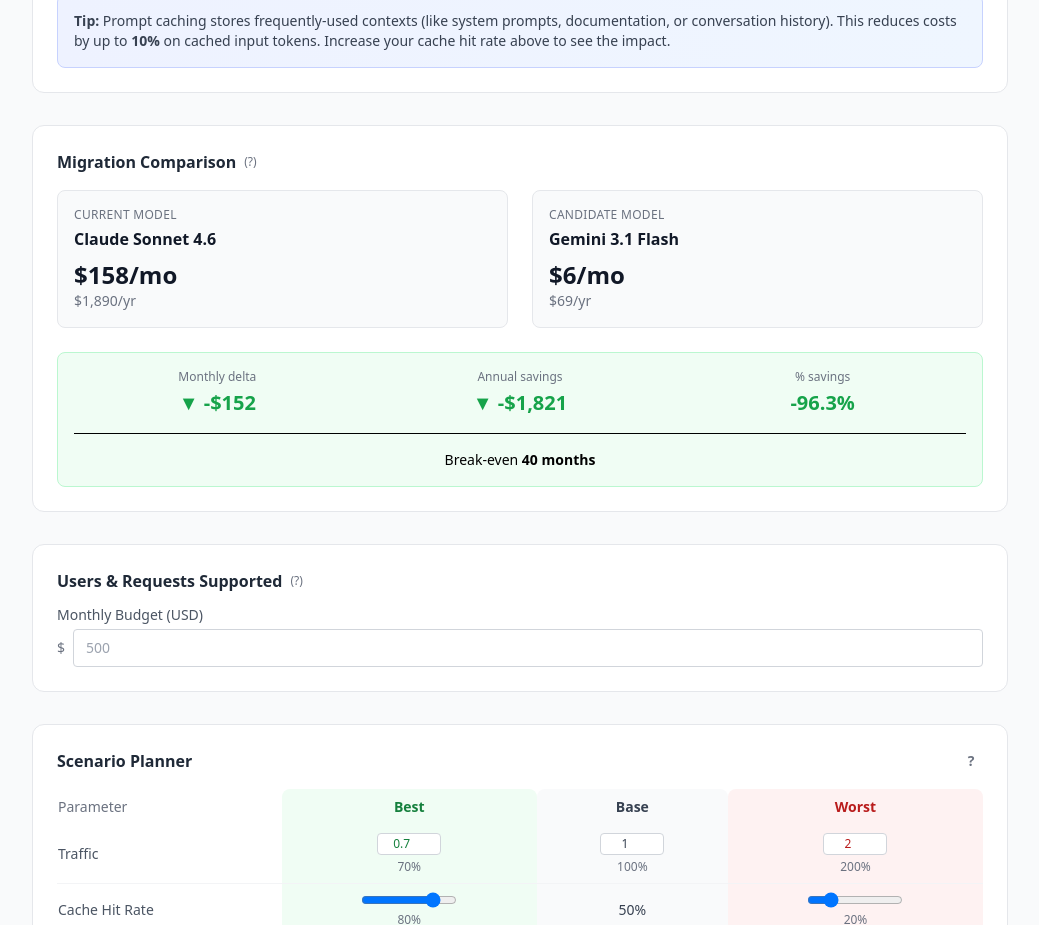
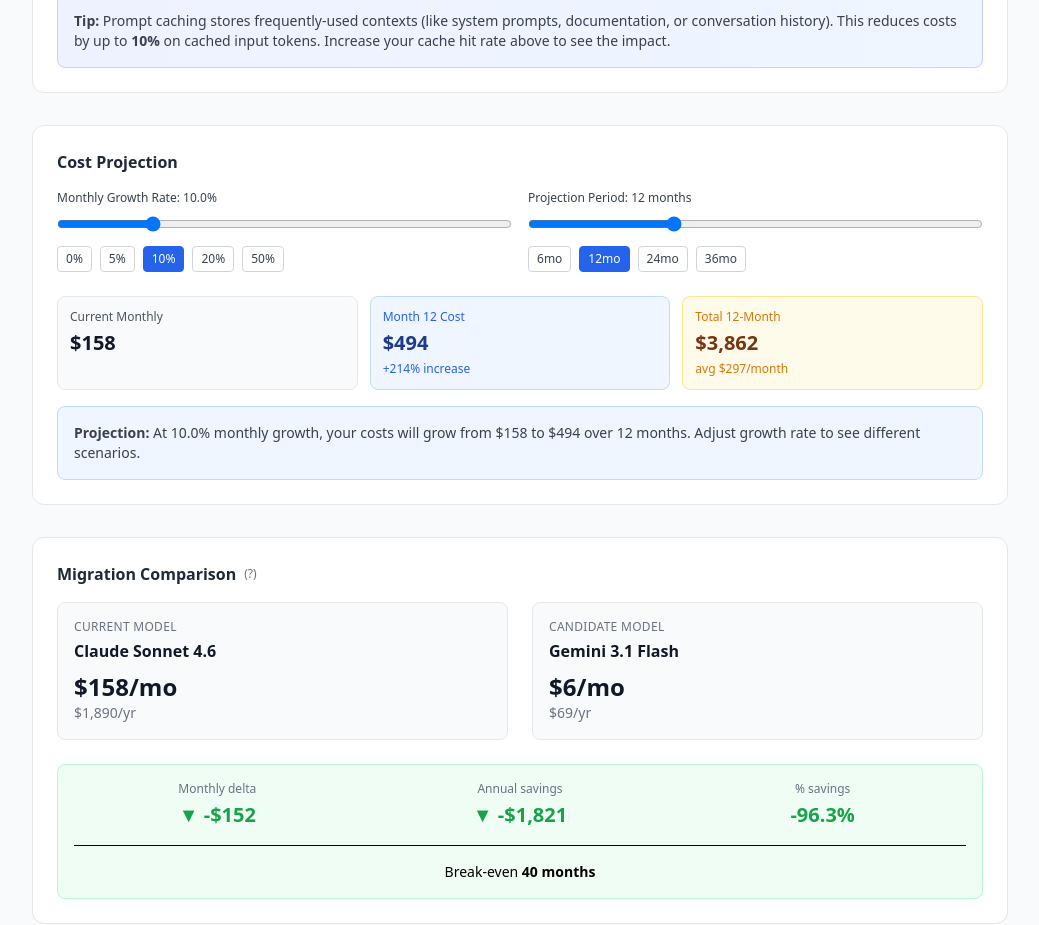
Before and after one commit to tayna99/token_simulator, a React (Vite) app: page / in a window 1280 px wide. Shown: the part 1660-2585 px from the top of the page, without its empty margins (120-1159 px from the left). Built offline with nearby package versions, Linux system fonts and the light colour scheme.

Commit message:
feat: cost projection timeline showing costs over months with configurable growth rate

```diff
--- a/src/App.tsx
+++ b/src/App.tsx
@@ -12,6 +12,7 @@ import { OptimizationTips } from './components/OptimizationTips'
 import { ModelFeatures } from './components/ModelFeatures'
 import { BatchAnalyzer } from './components/BatchAnalyzer'
 import { CacheAnalyzer } from './components/CacheAnalyzer'
+import { CostProjection } from './components/CostProjection'
 import { SummaryCard } from './components/SummaryCard'
 import { RoleSelector } from './components/RoleSelector'
 import { PeriodSelector } from './components/PeriodSelector'
@@ -179,6 +180,8 @@ function App() {
 
         <CacheAnalyzer state={state} />
 
+        <CostProjection state={state} />
+
         {/* Role-aware panel ordering */}
         {ROLE_PACK[state.role].emphasisOrder.map(panelName => {
           switch (panelName) {
--- /dev/null
+++ b/src/components/CostProjection/index.tsx
@@ -0,0 +1,136 @@
+import { useState } from 'react'
+import { calculateCost } from '../../lib/calculator'
+import { fmtCurrency } from '../../lib/format'
+import type { SimState } from '../../App'
+
+interface Props {
+  state: SimState
+}
+
+export function CostProjection({ state }: Props) {
+  const [monthlyGrowthRate, setMonthlyGrowthRate] = useState(0.1) // 10% monthly growth
+  const [projectionMonths, setProjectionMonths] = useState(12)
+
+  const currentCost = calculateCost({
+    model: state.currentModel,
+    monthlyInputTokens: state.periodInputTokens,
+    monthlyOutputTokens: state.periodOutputTokens,
+    cacheHitRate: state.cacheHitRate,
+    batchEnabled: state.batchEnabled,
+  })
+
+  // Generate projection data
+  const projections = []
+  for (let month = 0; month <= projectionMonths; month++) {
+    const growthMultiplier = Math.pow(1 + monthlyGrowthRate, month)
+    const projectedCost = calculateCost({
+      model: state.currentModel,
+      monthlyInputTokens: state.periodInputTokens * growthMultiplier,
+      monthlyOutputTokens: state.periodOutputTokens * growthMultiplier,
+      cacheHitRate: state.cacheHitRate,
+      batchEnabled: state.batchEnabled,
+    })
+    projections.push({
+      month,
+      cost: projectedCost.monthlyCost,
+      growth: (growthMultiplier - 1) * 100,
+    })
+  }
+
+  const finalCost = projections[projections.length - 1].cost
+  const totalCost = projections.reduce((sum, p) => sum + p.cost, 0)
+
+  return (
+    <section className="bg-white rounded-xl border border-gray-200 p-4 md:p-6">
+      <h2 className="text-sm md:text-base font-semibold text-gray-800 mb-4">Cost Projection</h2>
+
+      <div className="grid grid-cols-1 md:grid-cols-2 gap-4 mb-6">
+        <div>
+          <label className="block text-xs font-medium text-gray-700 mb-2">
+            Monthly Growth Rate: {(monthlyGrowthRate * 100).toFixed(1)}%
+          </label>
+          <input
+            type="range"
+            min="0"
+            max="50"
+            step="1"
+            value={monthlyGrowthRate * 100}
+            onChange={e => setMonthlyGrowthRate(parseFloat(e.target.value) / 100)}
+            className="w-full"
+          />
+          <div className="flex gap-2 mt-2 flex-wrap">
+            {[0, 0.05, 0.1, 0.2, 0.5].map(rate => (
+              <button
+                key={rate}
+                onClick={() => setMonthlyGrowthRate(rate)}
+                className={`px-2 py-1 text-xs rounded border transition-colors ${
+                  Math.abs(monthlyGrowthRate - rate) < 0.001
+                    ? 'bg-blue-600 text-white border-blue-600'
+                    : 'border-gray-300 text-gray-700 hover:bg-gray-50'
+                }`}
+              >
+                {(rate * 100).toFixed(0)}%
+              </button>
+            ))}
+          </div>
+        </div>
+
+        <div>
+          <label className="block text-xs font-medium text-gray-700 mb-2">
+            Projection Period: {projectionMonths} months
+          </label>
+          <input
+            type="range"
+            min="1"
+            max="36"
+            value={projectionMonths}
+            onChange={e => setProjectionMonths(parseInt(e.target.value))}
+            className="w-full"
+          />
+          <div className="flex gap-2 mt-2 flex-wrap">
+            {[6, 12, 24, 36].map(months => (
+              <button
+                key={months}
+                onClick={() => setProjectionMonths(months)}
+                className={`px-2 py-1 text-xs rounded border transition-colors ${
+                  projectionMonths === months
+                    ? 'bg-blue-600 text-white border-blue-600'
+                    : 'border-gray-300 text-gray-700 hover:bg-gray-50'
+                }`}
+              >
+                {months}mo
+              </button>
+            ))}
+          </div>
+        </div>
+      </div>
+
+      <div className="grid grid-cols-1 md:grid-cols-3 gap-3 mb-4">
+        <div className="bg-gray-50 border border-gray-200 rounded-lg p-3">
+          <div className="text-xs text-gray-600 mb-1">Current Monthly</div>
+          <div className="text-xl font-bold text-gray-900">{fmtCurrency(currentCost.monthlyCost)}</div>
+        </div>
+        <div className="bg-blue-50 border border-blue-200 rounded-lg p-3">
+          <div className="text-xs text-blue-600 mb-1">Month {projectionMonths} Cost</div>
+          <div className="text-xl font-bold text-blue-900">{fmtCurrency(finalCost)}</div>
+          <div className="text-xs text-blue-600 mt-1">
+            +{((finalCost / currentCost.monthlyCost - 1) * 100).toFixed(0)}% increase
+          </div>
+        </div>
+        <div className="bg-amber-50 border border-amber-200 rounded-lg p-3">
+          <div className="text-xs text-amber-600 mb-1">Total {projectionMonths}-Month</div>
+          <div className="text-xl font-bold text-amber-900">{fmtCurrency(totalCost)}</div>
+          <div className="text-xs text-amber-600 mt-1">
+            avg {fmtCurrency(totalCost / (projectionMonths + 1))}/month
+          </div>
+        </div>
+      </div>
+
+      <div className="bg-blue-50 border border-blue-200 rounded-lg p-4">
+        <p className="text-sm text-gray-700">
+          <strong>Projection:</strong> At {(monthlyGrowthRate * 100).toFixed(1)}% monthly growth, your costs will grow from {fmtCurrency(currentCost.monthlyCost)} to {fmtCurrency(finalCost)} over {projectionMonths} months. Adjust growth rate to see different scenarios.
+        </p>
+      </div>
+    </section>
+  )
+}
```
